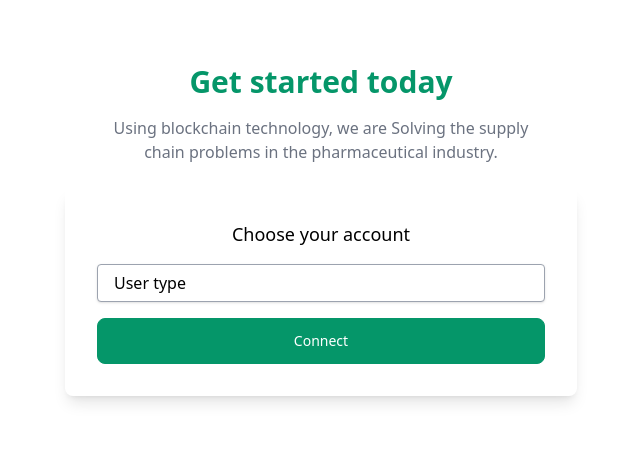
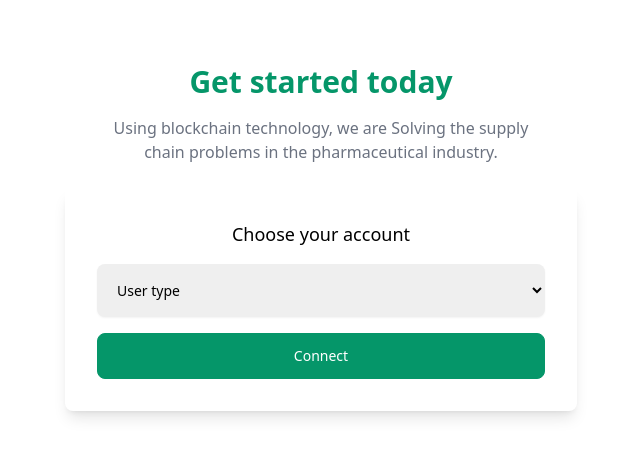
Before and after one commit to kwakyebrilliant/logchain, a React (Create React App) app: page /login in a window 1280 px wide. Shown: the top 456 px of the page, without its empty margins (319-959 px from the left). Built offline with nearby package versions, Linux system fonts and the light colour scheme; the HTML template or start-up script is replaced by a standard one.

Commit message:
login updates

```diff
--- a/src/component/Login.js
+++ b/src/component/Login.js
@@ -28,7 +28,7 @@ function Login() {
                 <p className="text-center text-lg font-medium">Choose your account</p>
 
                 <select
-                    className="block appearance-none w-full bg-white border border-gray-400 hover:border-gray-500 px-4 py-2 pr-8 rounded shadow leading-tight focus:outline-none focus:shadow-outline"
+                    className="w-full rounded-lg border-gray-200 p-4 pe-12 text-sm shadow-sm"
                     value={selectedOption}
                     onChange={handleOptionChange}>
                     <option value="">User type</option>
```
